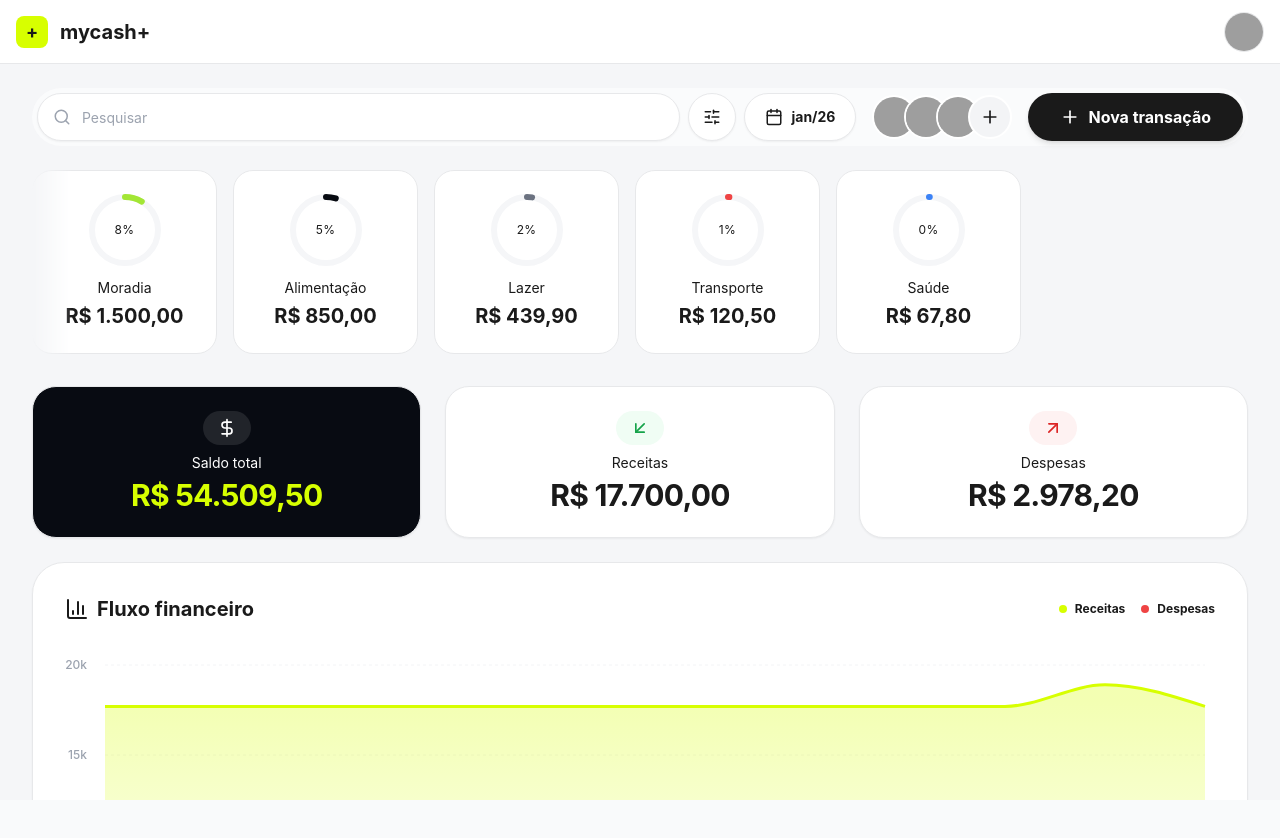
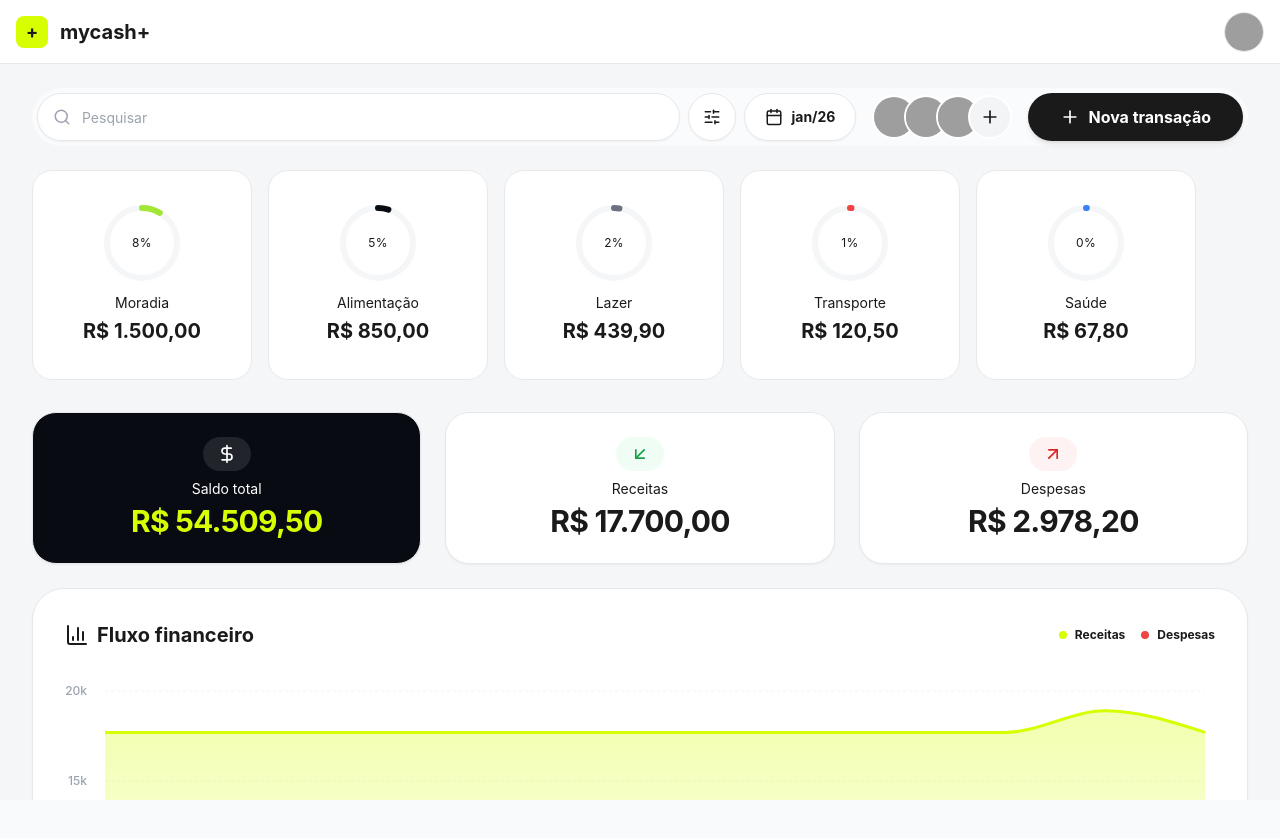
Before and after one commit to brgoncalvess/mycash-plus, a React (Vite) app: page / in a window 1280 px wide. Shown: the top 838 px of the page. Built offline with nearby package versions, Linux system fonts and the light colour scheme; grey boxes are pictures that could not be loaded.

Commit message:
refactor: increase category cards to 220x210px and remove gradient mask

```diff
--- a/src/components/dashboard/categories/CategoryDonutCard.tsx
+++ b/src/components/dashboard/categories/CategoryDonutCard.tsx
@@ -9,10 +9,10 @@ interface CategoryDonutCardProps {
 
 export function CategoryDonutCard({ category, amount, percentage, color }: CategoryDonutCardProps) {
     return (
-        <div className="flex-shrink-0 w-[185px] h-[184px] bg-white border border-secondary-50 rounded-[20px] p-6 flex flex-col items-center justify-center gap-3 hover:border-brand transition-all group">
+        <div className="flex-shrink-0 w-[220px] h-[210px] bg-white border border-secondary-50 rounded-[20px] p-5 flex flex-col items-center justify-center gap-3 hover:border-brand transition-all group">
             {/* Donut Chart */}
             <div className="flex justify-center">
-                <DonutChart percentage={percentage} color={color} size={72} />
+                <DonutChart percentage={percentage} color={color} size={76} />
             </div>
 
             {/* Content Group */}
--- a/src/components/dashboard/categories/ExpensesByCategoryCarousel.tsx
+++ b/src/components/dashboard/categories/ExpensesByCategoryCarousel.tsx
@@ -23,7 +23,7 @@ export function ExpensesByCategoryCarousel() {
 
     const scroll = (direction: 'left' | 'right') => {
         if (scrollContainerRef.current) {
-            const scrollAmount = 201; // 185px card + 16px gap
+            const scrollAmount = 236; // 220px card + 16px gap
             scrollContainerRef.current.scrollBy({
                 left: direction === 'left' ? -scrollAmount : scrollAmount,
                 behavior: 'smooth',
@@ -69,10 +69,6 @@ export function ExpensesByCategoryCarousel() {
                 ref={scrollContainerRef}
                 onWheel={handleWheel}
                 className="flex gap-4 overflow-x-auto scrollbar-hide scroll-smooth pb-2"
-                style={{
-                    maskImage: 'linear-gradient(to right, transparent, black 40px, black calc(100% - 40px), transparent)',
-                    WebkitMaskImage: 'linear-gradient(to right, transparent, black 40px, black calc(100% - 40px), transparent)',
-                }}
             >
                 {expensesByCategory.map((expense, index) => {
                     const percentage = calculateCategoryPercentage(expense.category);
```
